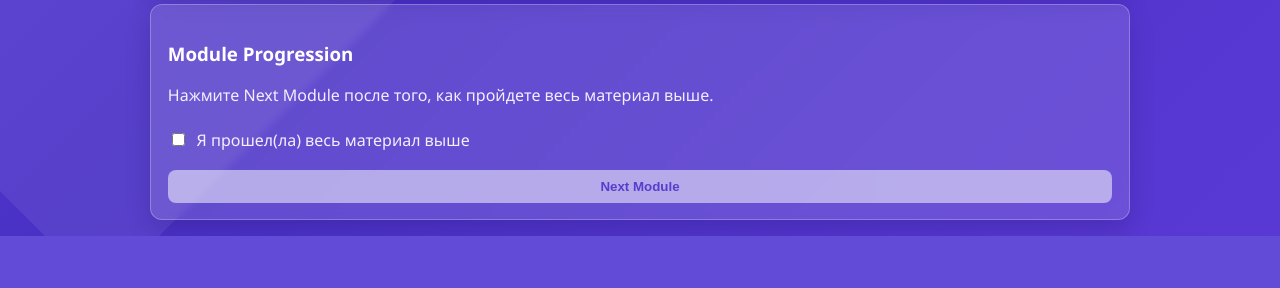
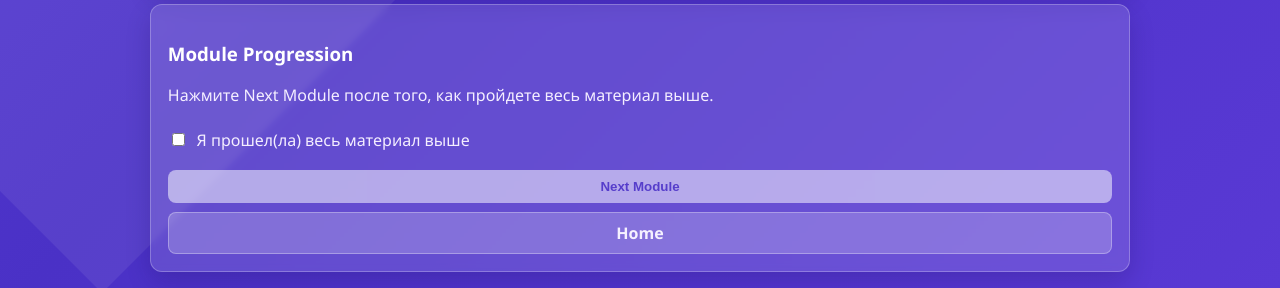
Before and after one commit to ayaulymayazhan/mentoring-training-april, a Flask app: page /course/module/1 in a window 1280 px wide. Shown: the part 843-1131 px from the top of the page. Before the commit the page ends 1079 px from the top, so only its background shows below. Run offline with Flask 3, Linux system fonts and the light colour scheme; data comes from the database, SQL or seed files in the repository.

Commit message:
Add full-width module navigation actions.
Place a Home button next to Next Module and style both actions to stretch full width for clearer progression controls on every module page.

Made-with: Cursor

```diff
--- a/static/styles.css
+++ b/static/styles.css
@@ -1232,6 +1232,16 @@ p, li, td, th, span, label {
   flex-direction: column;
   gap: 0.8rem;
 }
+.next-module-actions {
+  display: flex;
+  flex-direction: column;
+  align-items: stretch;
+  gap: 0.6rem;
+}
+.next-module-actions .button {
+  width: 100%;
+  text-align: center;
+}
 .material-check {
   display: flex;
   align-items: center;
--- a/templates/module.html
+++ b/templates/module.html
@@ -571,7 +571,10 @@
       <input type="checkbox" name="material_completed" value="yes" data-material-check />
       Я прошел(ла) весь материал выше
     </label>
-    <button class="button" type="submit" data-next-btn disabled>{% if module.id == 5 %}Finish Training{% else %}Next Module{% endif %}</button>
+    <div class="next-module-actions">
+      <button class="button" type="submit" data-next-btn disabled>{% if module.id == 5 %}Finish Training{% else %}Next Module{% endif %}</button>
+      <a class="button secondary" href="{{ url_for('landing_page', user_id=user_id) }}">Home</a>
+    </div>
   </form>
 </section>
 
```
